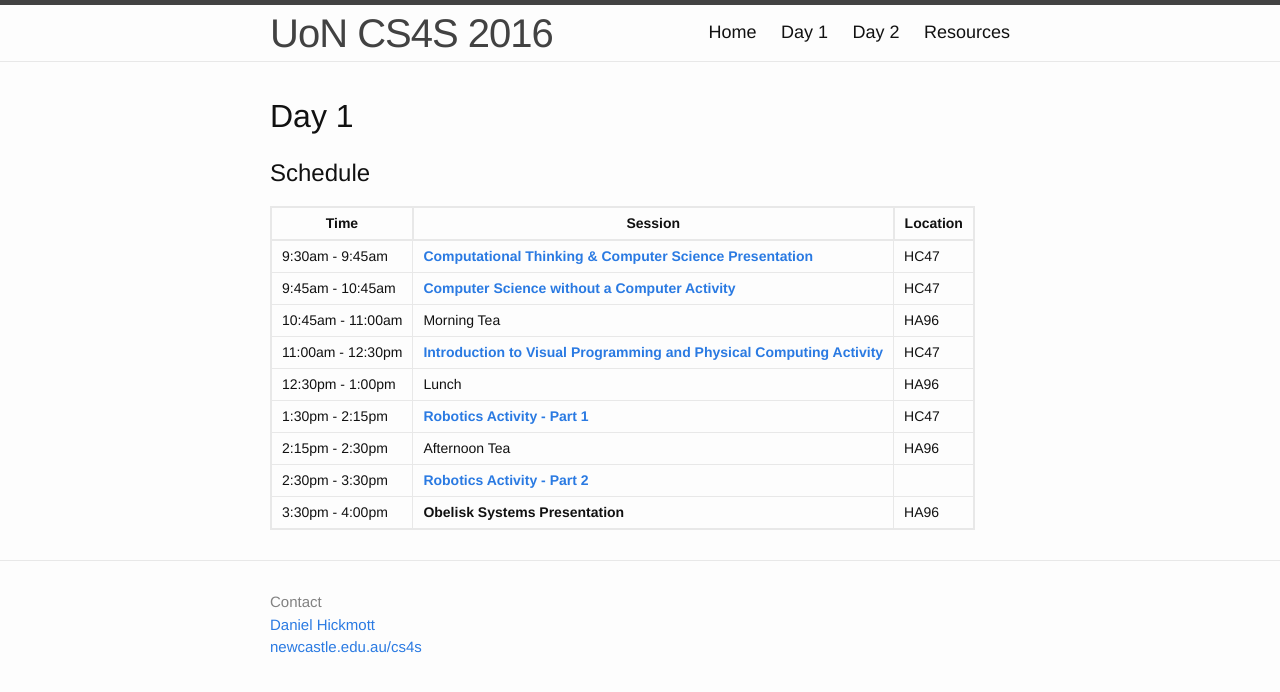
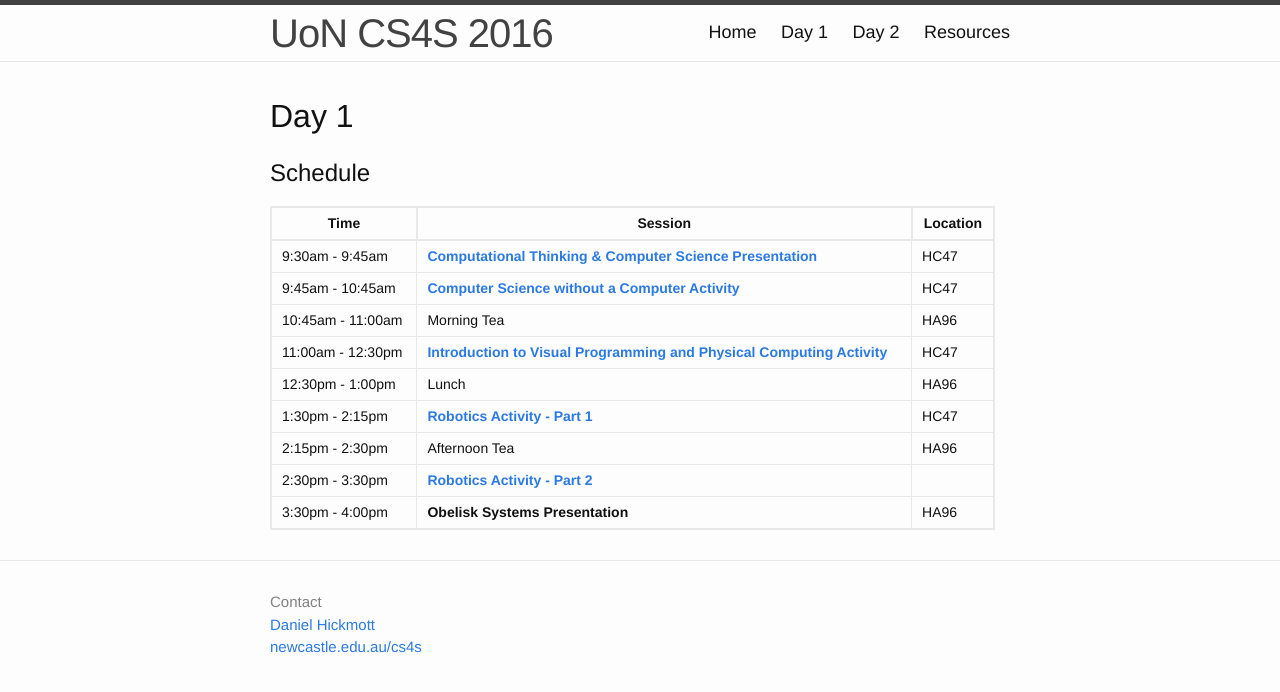
Before and after one commit to cs4s/hs-2016, a Jekyll site: the page built from day1/index.md, in a window 1280 px wide. Shown: the top 692 px of the page. Built offline with Jekyll 4.4.1, drawn with Linux system fonts in a browser that asks for light colours.

Commit message:
Changes width of tables

```diff
--- a/_sass/_base.scss
+++ b/_sass/_base.scss
@@ -210,6 +210,7 @@ table{
     border-spacing: 0;
     border:2px solid $grey-color-light;
     font-size: $small-font-size;
+    width: 98%;
 }
 
 th{
```
